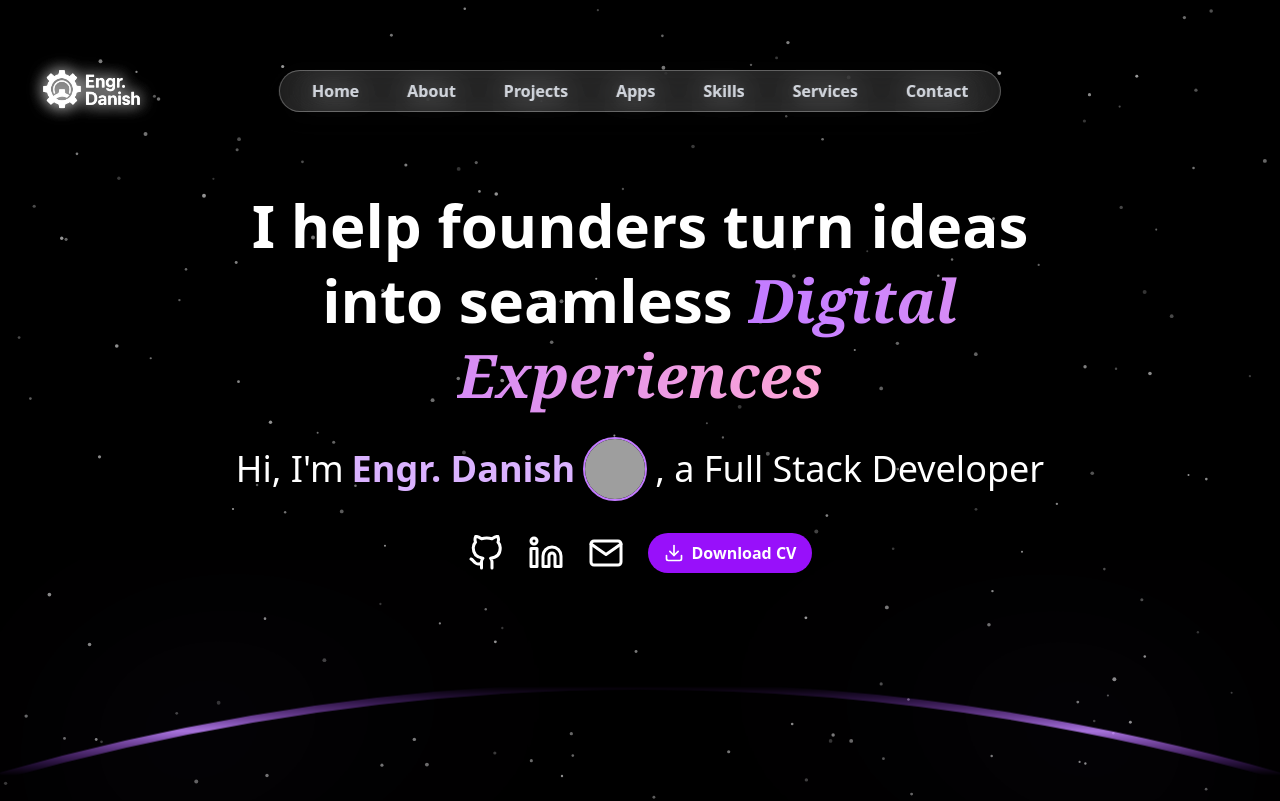
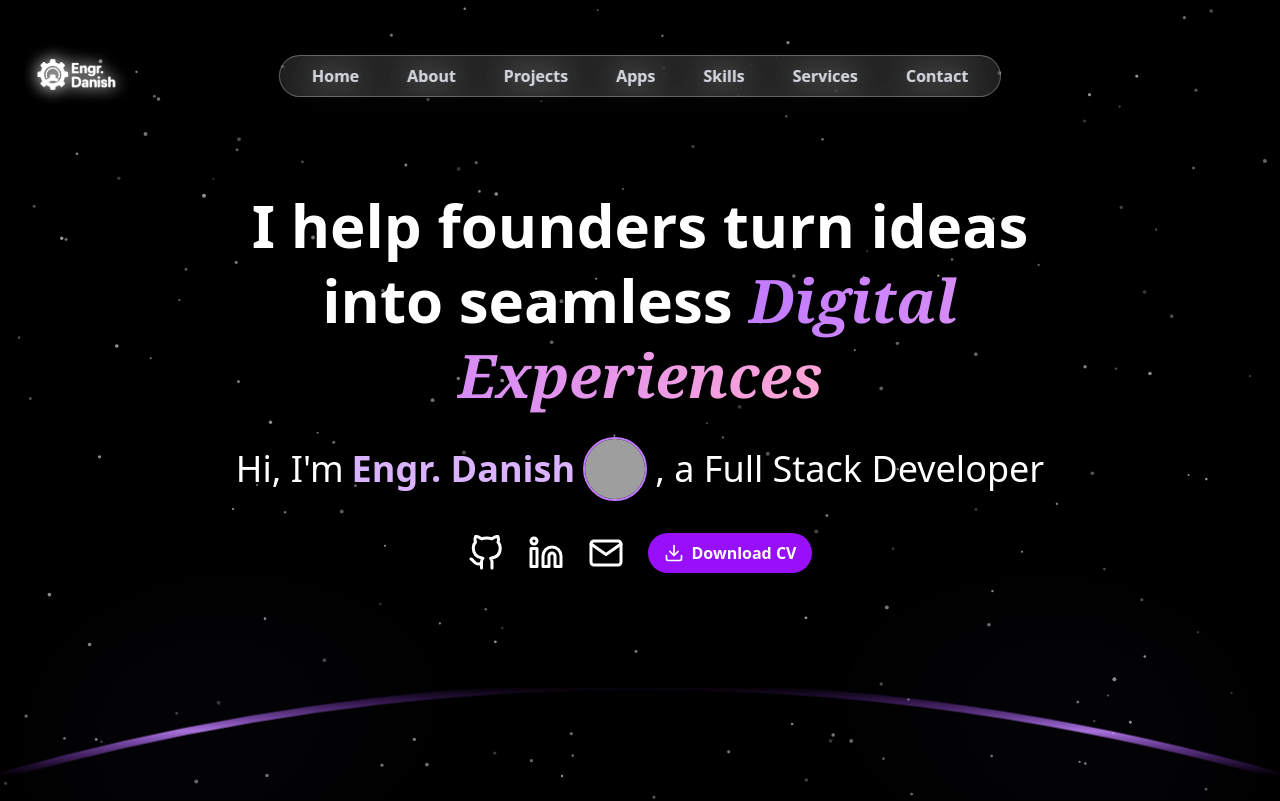
Before and after one commit to DanishHaji/Danish-Portfolio, a Next.js app: page / in a window 1280 px wide. Shown: the top 801 px of the page. Built offline with nearby package versions, Linux system fonts and the light colour scheme; grey boxes are pictures that could not be loaded.

Commit message:
updated navbar

```diff
--- a/src/components/Navbar.tsx
+++ b/src/components/Navbar.tsx
@@ -20,12 +20,12 @@ export default function Navbar() {
             alt="Engr. Danish Logo"
             width={150}
             height={50}
-            className="drop-shadow-[0_0_8px_rgba(255,255,255,0.7)]"
+            className="w-[120px] h-auto drop-shadow-[0_0_8px_rgba(255,255,255,0.7)]"
           />
         </div>
 
         {/* Desktop Center Nav */}
-        <div className="hidden lg:block absolute left-1/2 -translate-x-1/2 bg-white/2 backdrop-blur-xl rounded-full px-8 py-2 shadow-lg drop-shadow-[0_0_10px_rgba(255,255,255,0.2)] border border-white/20">
+        <div className="hidden lg:block absolute left-1/2 -translate-x-1/2 bg-white/2 backdrop-blur-xl rounded-full max-w-[90vw] overflow-x-auto px-8 py-2 shadow-lg drop-shadow-[0_0_10px_rgba(255,255,255,0.2)] border border-white/20">
           <ul className="flex gap-4 md:gap-12 text-gray-300 text-sm md:text-base font-semibold">
             {navItems.map((item) => (
               <li key={item}>
```
